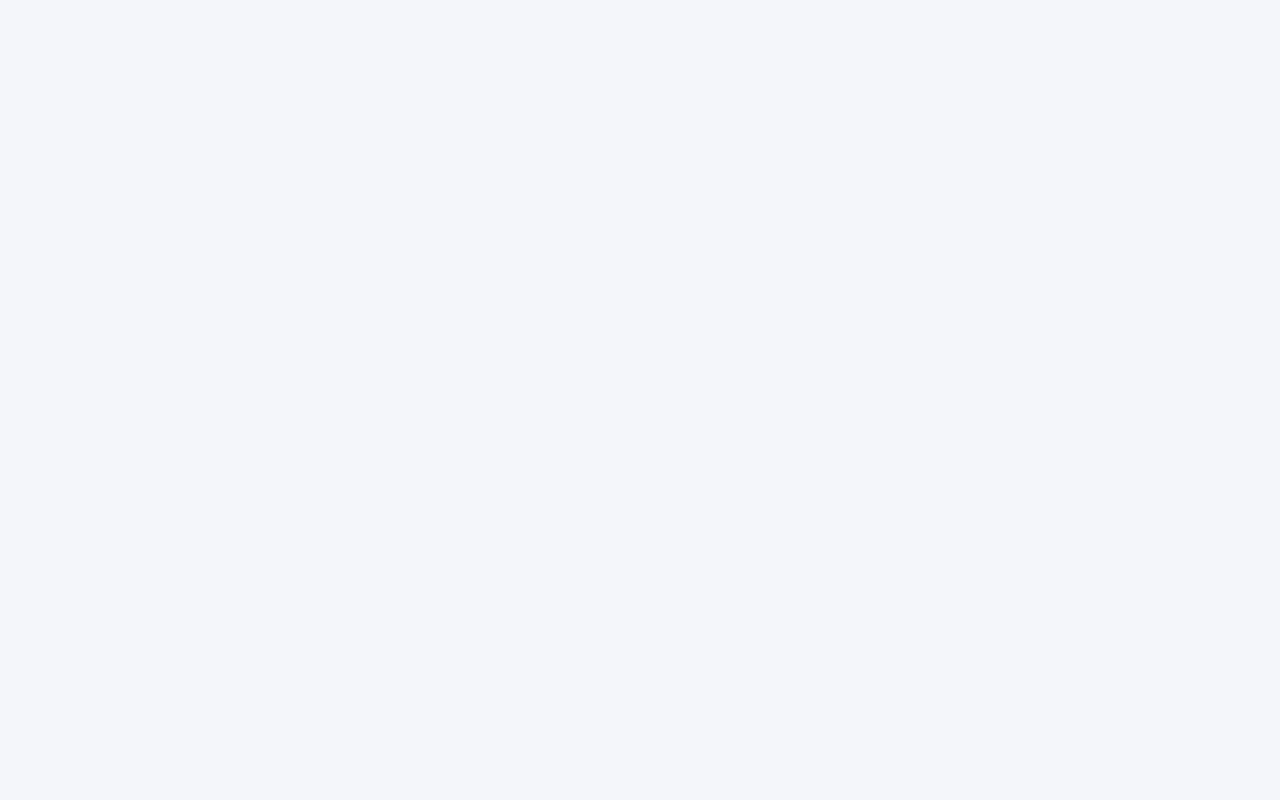
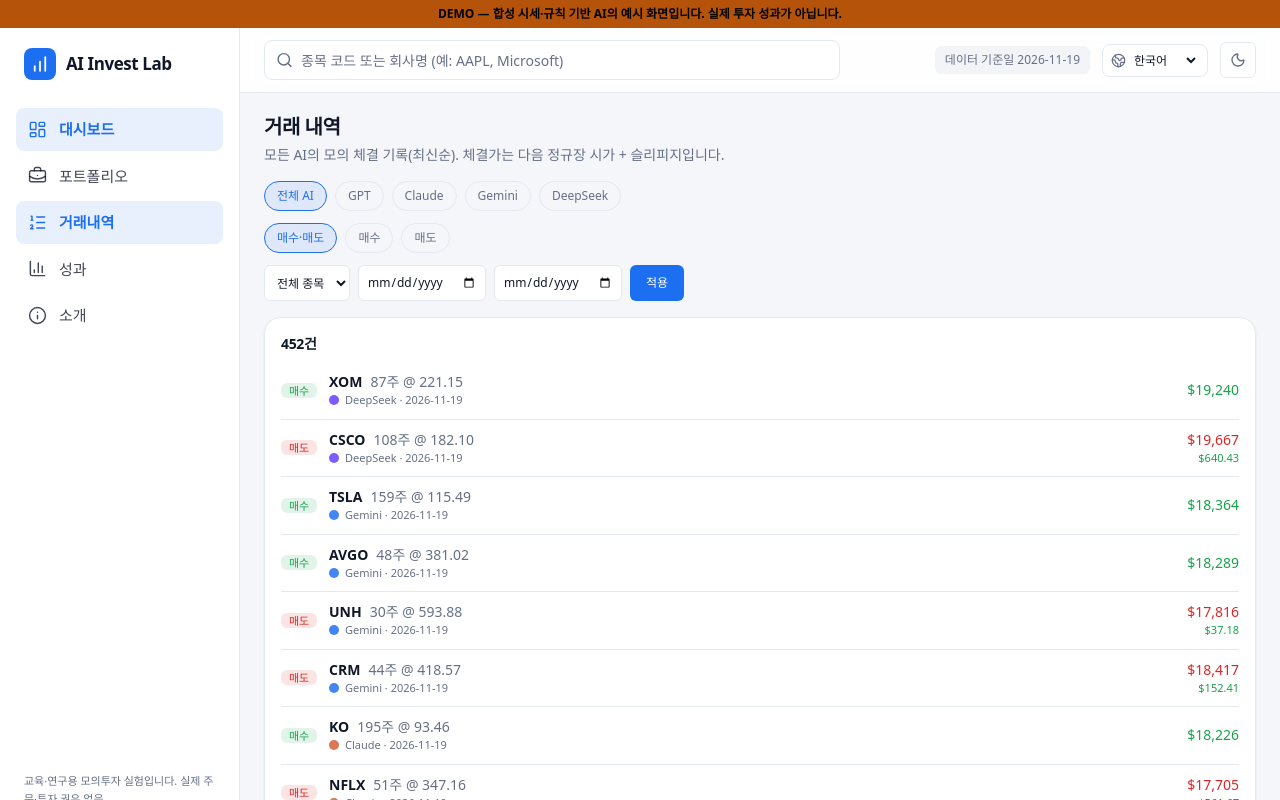
Before and after one commit to iskkang/ai-invest-lab, a Next.js app in the folder web/: page /ko/trades in a window 1280 px wide. Before the commit this address had no page. Shown: the top 800 px of the page. Built offline with nearby package versions, Linux system fonts and the light colour scheme.

Commit message:
feat(i18n): route trades under all four language prefixes

```diff
--- /dev/null
+++ b/web/app/[locale]/trades/page.tsx
@@ -0,0 +1,18 @@
+import { notFound } from "next/navigation";
+import TradesPage from "@/app/trades/page";
+import { isLocale } from "@/lib/public-content";
+import { dashboardMetadata } from "@/lib/seo";
+import { t } from "@/lib/i18n";
+export const revalidate = 300;
+export async function generateMetadata({params}:{params:Promise<{locale:string}>}) {
+  const {locale} = await params;
+  if(!isLocale(locale)) return {robots:{index:false}};
+  return dashboardMetadata(locale,"/trades",t(locale,"거래 내역"));
+}
+export default async function LocalizedPage({params,searchParams}:{
+  params:Promise<{locale:string}>;searchParams:Promise<{ai?:string;symbol?:string;side?:string;from?:string;to?:string;page?:string}>;
+}) {
+  const {locale} = await params;
+  if(!isLocale(locale)) notFound();
+  return <TradesPage searchParams={searchParams}/>;
+}
```
